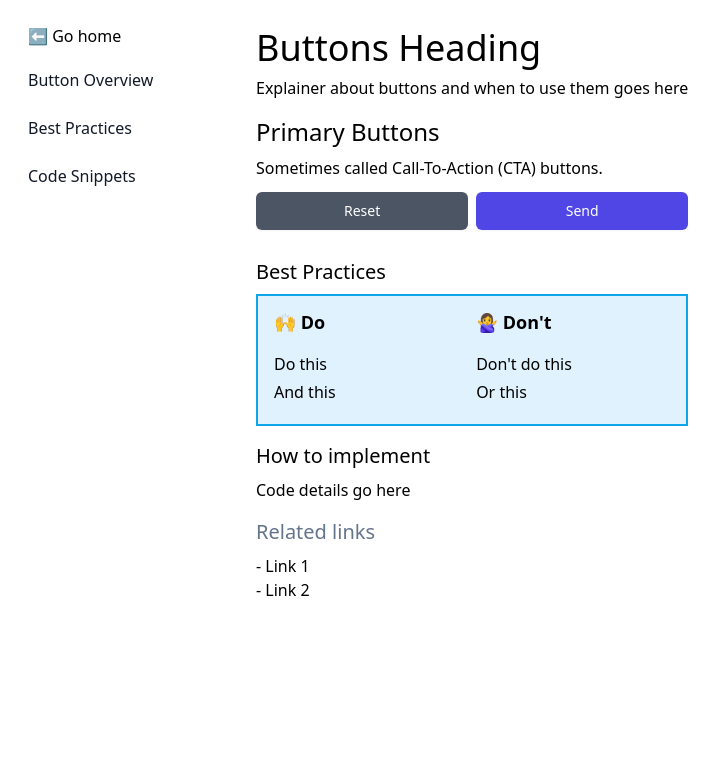
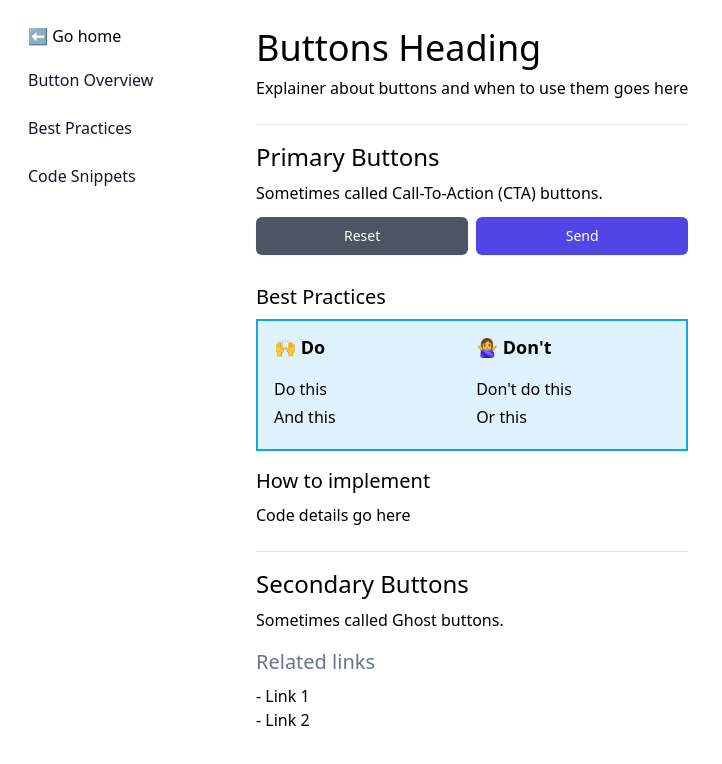
Before and after one commit to tayv/Project-Bubblegum, a Next.js app: page /forms/buttons in a window 1280 px wide. Shown: the top 764 px of the page, without its empty margins (0-722 px from the left). Built offline with nearby package versions, Linux system fonts and the light colour scheme.

Commit message:
Minor spacing/section styling

```diff
--- a/pages/forms/buttons.tsx
+++ b/pages/forms/buttons.tsx
@@ -26,6 +26,9 @@ export default function MyRadioGroup() {
           <HeadingArticle text="Buttons Heading" size="h1" type="primary"/>
           <p>Explainer about buttons and when to use them goes here</p>
 
+          <br />
+          <hr />
+
           <HeadingArticle text="Primary Buttons" size="h2" type="primary" />
           <p>Sometimes called Call-To-Action (CTA) buttons.</p>
 
@@ -50,6 +53,12 @@ export default function MyRadioGroup() {
           <HeadingArticle text="How to implement" size="h3" type="primary" />
           <p>Code details go here</p>
 
+          <br />
+          <hr />
+
+          <HeadingArticle text="Secondary Buttons" size="h2" type="primary" />
+          <p>Sometimes called Ghost buttons.</p>
+
           <HeadingArticle text="Related links" size="h3" type="secondary" />
           <ul>
             <li>- Link 1</li>
```
